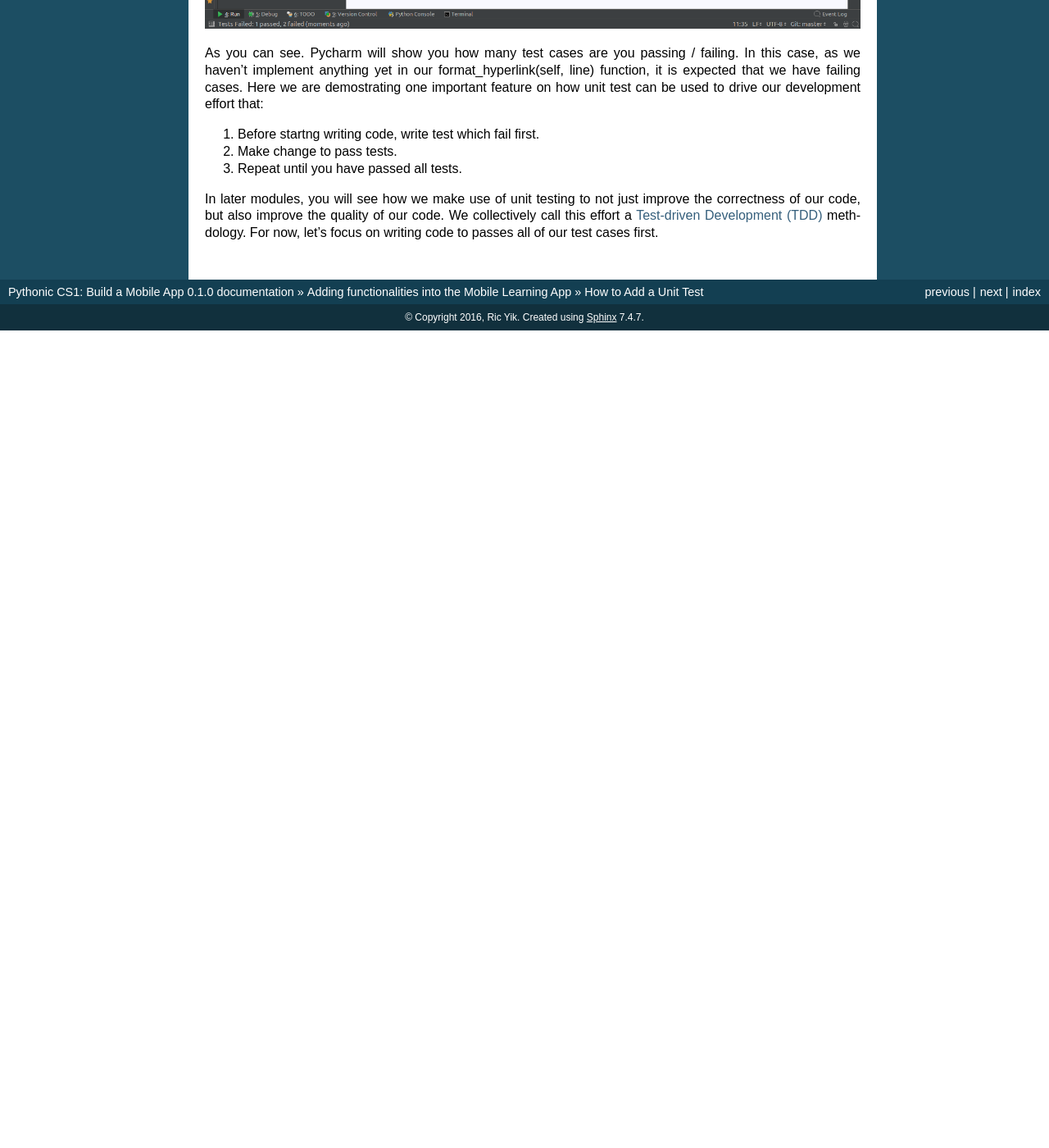
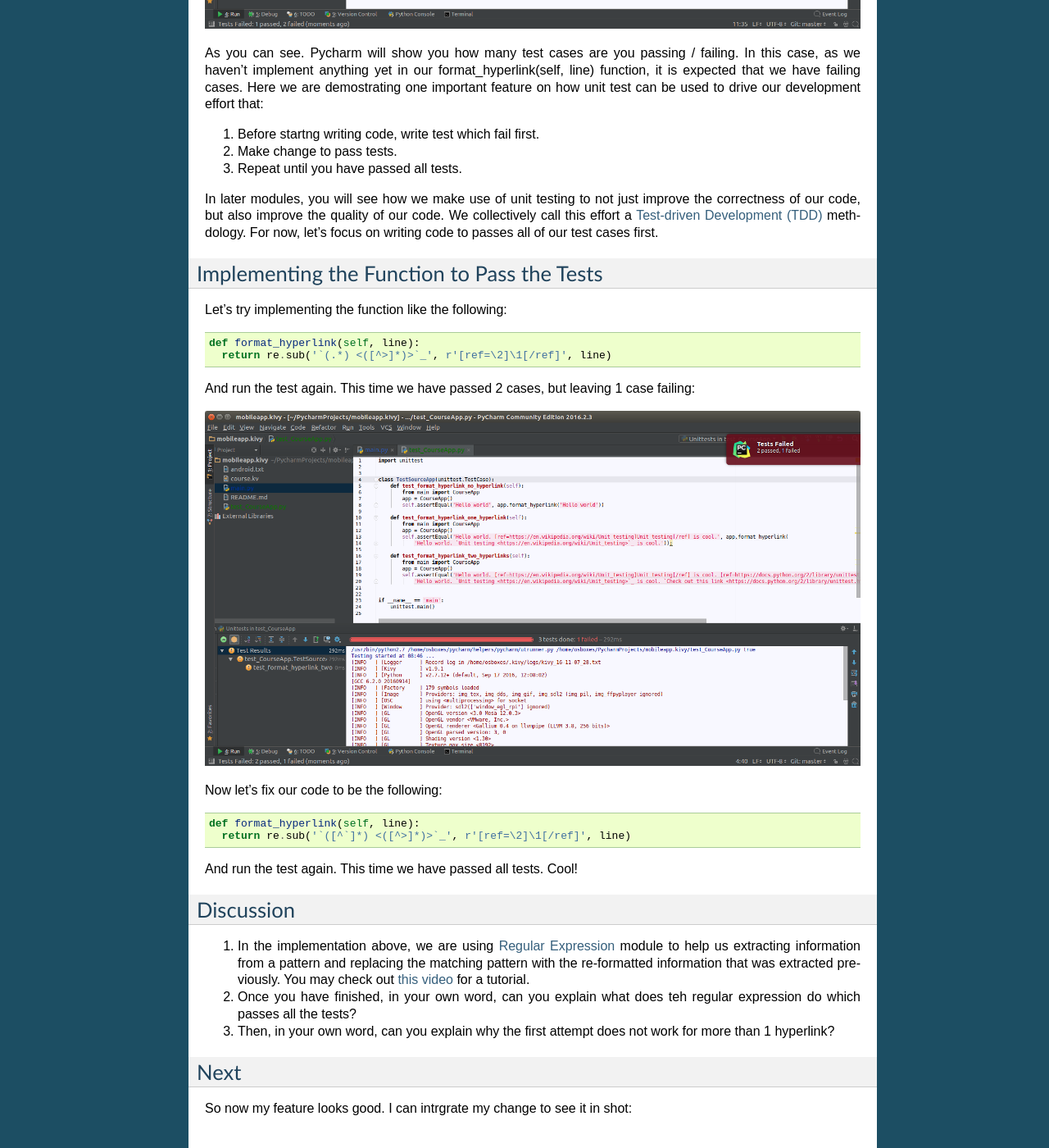
Before and after one commit to Aashritha27/mobileapp.course, a Sphinx documentation site: the page built from docs/how-to-add-a-unit-test.rst, in a window 1280 px wide and 1400 px high, scrolled down 1879 px. Shown: the whole window at 82% size. Built offline with Sphinx 7.4.7, drawn with Linux system fonts in a browser that asks for light colours; before the commit the page ends 2282 px from its top, so only the background shows below that; some of the changed text lies outside the part shown.

Commit message:
Discussion

```diff
--- a/docs/how-to-add-a-unit-test.rst
+++ b/docs/how-to-add-a-unit-test.rst
@@ -40,3 +40,38 @@ As you can see. Pycharm will show you how many test cases are you passing / fail
 #. Repeat until you have passed all tests.
 
 In later modules, you will see how we make use of unit testing to not just improve the correctness of our code, but also improve the quality of our code. We collectively call this effort a `Test-driven Development (TDD) <https://en.wikipedia.org/wiki/Test-driven_development>`_ methdology. For now, let's focus on writing code to passes all of our test cases first.
+
+Implementing the Function to Pass the Tests
+~~~~~~~~~~~~~~~~~~~~~~~~~~~~~~~~~~~~~~~~~~~
+
+Let's try implementing the function like the following:
+
+.. code:: python
+
+  def format_hyperlink(self, line):
+    return re.sub('`(.*) <([^>]*)>`_', r'[ref=\2]\1[/ref]', line)
+
+And run the test again. This time we have passed 2 cases, but leaving 1 case failing:
+
+.. image:: pass-1-test.png
+
+Now let's fix our code to be the following:
+
+.. code:: python
+
+  def format_hyperlink(self, line):
+    return re.sub('`([^`]*) <([^>]*)>`_', r'[ref=\2]\1[/ref]', line)
+
+And run the test again. This time we have passed all tests. Cool!
+
+Discussion
+~~~~~~~~~~
+
+#. In the implementation above, we are using `Regular Expression <https://docs.python.org/2/library/re.html>`_ module to help us extracting information from a pattern and replacing the matching pattern with the re-formatted information that was extracted previously. You may check out `this video <https://www.youtube.com/watch?v=kWyoYtvJpe4>`_ for a tutorial.
+#. Once you have finished, in your own word, can you explain what does teh regular expression do which passes all the tests?
+#. Then, in your own word, can you explain why the first attempt does not work for more than 1 hyperlink?
+
+Next
+~~~~
+
+So now my feature looks good. I can intrgrate my change to see it in shot:
```
